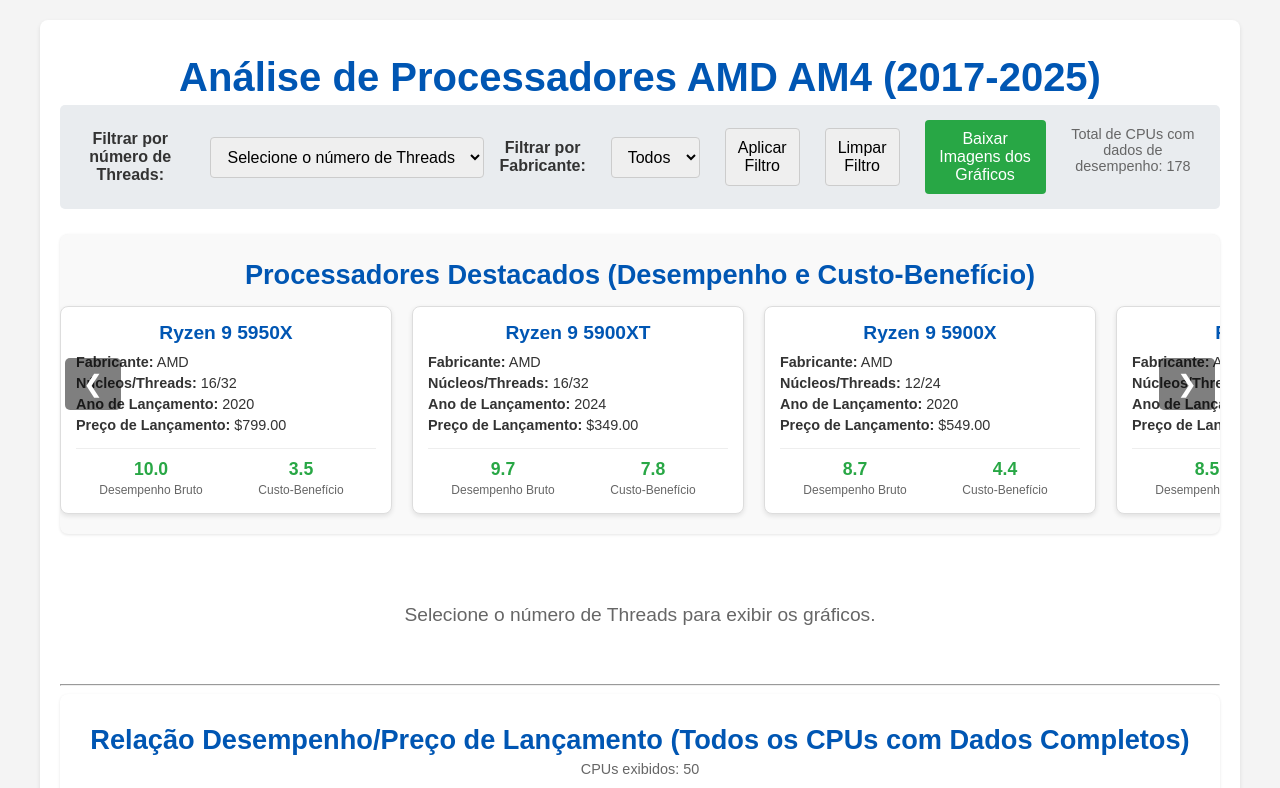
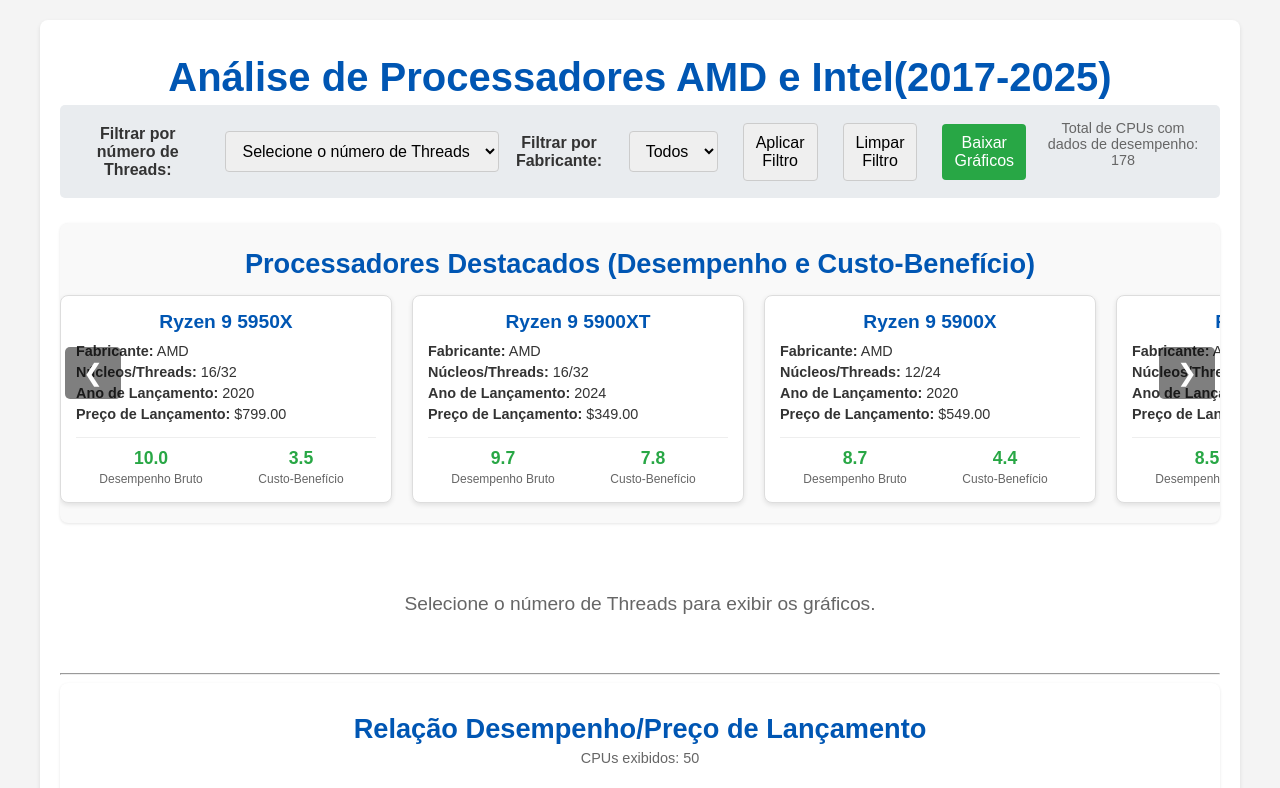
Before and after one commit to brenolobao/CpuGraficos, a plain HTML site: page index.html in a window 1280 px wide. Shown: the top 788 px of the page. Drawn offline with nearby package versions, Linux system fonts and the light colour scheme.

Commit message:
Update index.html

```diff
--- a/index.html
+++ b/index.html
@@ -3,7 +3,7 @@
 <head>
     <meta charset="UTF-8">
     <meta name="viewport" content="width=device-width, initial-scale=1.0">
-    <title>Análise de Processadores AMD AM4</title>
+    <title>Análise de Processadores</title>
     <script src="https://cdn.jsdelivr.net/npm/chart.js"></script>
     <style>
         body {
@@ -263,7 +263,7 @@
 </head>
 <body>
     <div class="container">
-        <h1>Análise de Processadores AMD AM4 (2017-2025)</h1>
+        <h1>Análise de Processadores AMD e Intel(2017-2025)</h1>
 
         <div class="filter-section">
             <label for="threadsFilter">Filtrar por número de Threads:</label>
@@ -276,7 +276,7 @@
             </select>
             <button onclick="applyFilter()">Aplicar Filtro</button>
             <button onclick="resetFilter()">Limpar Filtro</button>
-            <button onclick="downloadAllChartsAsImages()" class="download-button">Baixar Imagens dos Gráficos</button>
+            <button onclick="downloadAllChartsAsImages()" class="download-button">Baixar Gráficos</button>
             <div id="totalCpuCount" class="filter-count"></div>
         </div>
 
@@ -295,7 +295,7 @@
 
         <hr>
         <div class="chart-container">
-            <h2>Relação Desempenho/Preço de Lançamento (Todos os CPUs com Dados Completos)</h2>
+            <h2>Relação Desempenho/Preço de Lançamento</h2>
             <div id="overallPerfPriceCount" class="chart-count"></div>
             <canvas id="overallPerfPriceChart"></canvas>
             <div id="overallPerfPriceComment" class="chart-comment"></div>
```
